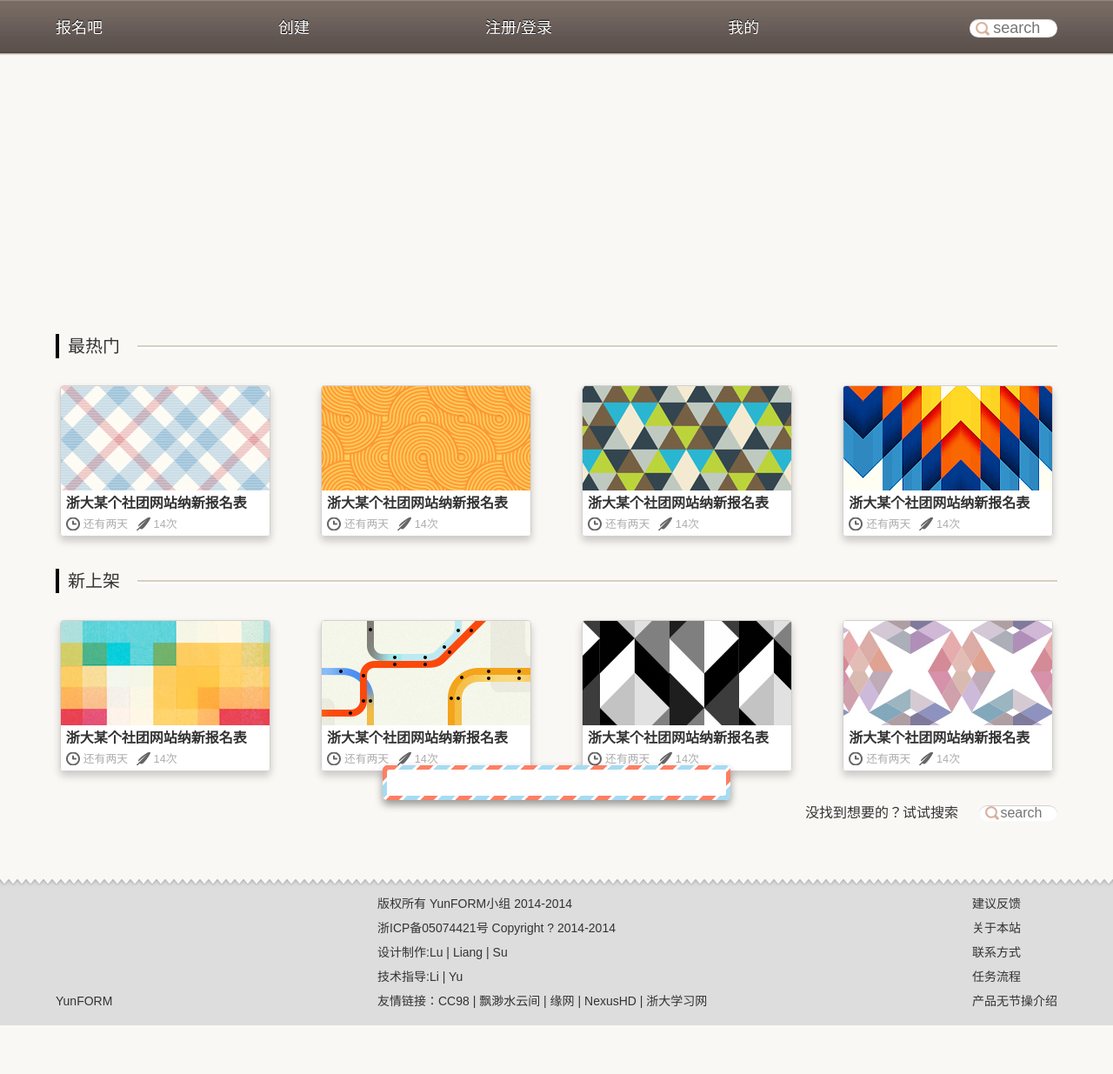
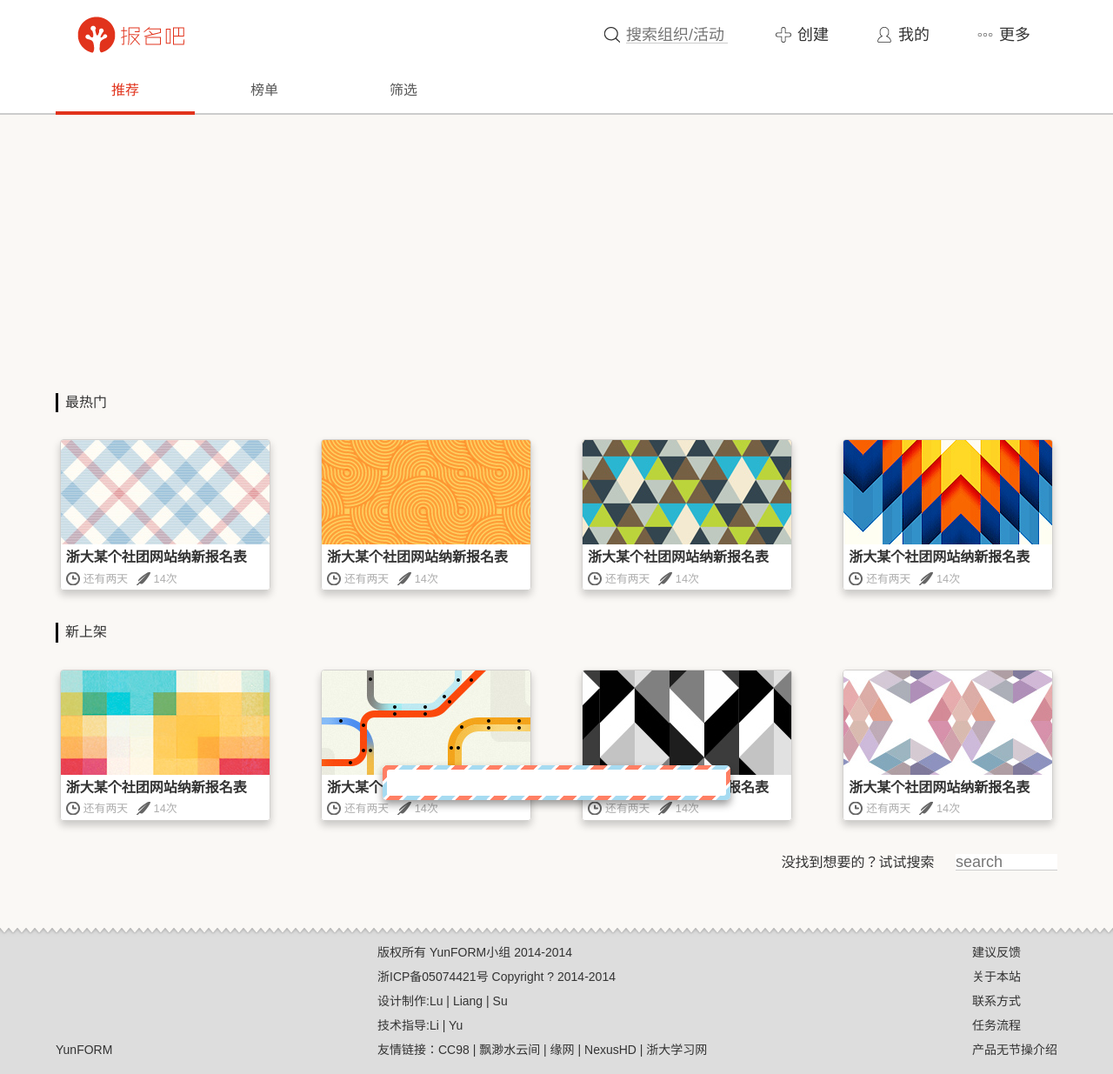
Before and after one commit to YunformDevelopers/bmb0.2, a PHP site: page / in a window 1280 px wide. Shown: the whole page at 87% size. Before the commit the page ends 1179 px from the top, so only its background shows below. Run offline with PHP 8.4, Linux system fonts and the light colour scheme.

Commit message:
暂时把新的头写好了

```diff
--- a/includes/header.inc.php
+++ b/includes/header.inc.php
@@ -20,26 +20,58 @@ if(isset($_POST['username'])&&isset($_POST['password'])){
 }
 ?>
 <div id='header'>
-	<ul>
-		<li><a href='index.php' title="访问首页，看看新鲜事物">报名吧</a></li>
-		<li><a href='create.php'>创建</a></li>
-		<?php if(!(isset($_COOKIE['srtp-username'])&&isset($_COOKIE['srtp-password'])))
-		echo "<li><a href='#' id=\"register-msg\">注册</a>/<a href='#' id=\"login-msg\">登录</a></li>";
-		else
-		echo "<li><a href='#'>欢迎你</a>/<a href='logout.php'>退出</a></li>";?>
-		<li><a href='personal.php'>我的</a></li>
-		<li class="search">
-	       	<div class='search'>
+    <ul class="header-list clear-float">
+    	<li class="head-item index logo left">
+        	<a class="head-link" href='index.php' title="报名吧首页" >
+            	<span class="head-name">&nbsp;&nbsp;&nbsp;&nbsp;&nbsp;&nbsp;&nbsp;&nbsp;&nbsp;&nbsp;&nbsp;&nbsp;&nbsp;&nbsp;&nbsp;&nbsp;&nbsp;</span>
+            </a>
+        </li>
+		<li class="head-item more right">
+        	<a class="head-link">
+            	<span class="head-name">更多</span>
+            </a>
+        </li>
+        <li class="head-item personal right">
+        	<a class="head-link" href='personal.php' >
+            	<span class="head-name">我的</span>
+            </a>
+        </li>
+        <li class="head-item create right">
+        	<a class="head-link" href='create.php' >
+            	<span class="head-name">创建</span>
+            </a>
+        </li>
+        <li class="head-item search right">
+
+        	<a class="head-link">
                 <form id="search" action="#">
-                    <input class="search-text" type="text"  placeholder="search" name="q"></input>
+                    <input class="search-text" type="text"  placeholder="搜索组织/活动" name="q"></input>
                 </form>
-			</div>
-		</li>
-		<li  class='justify-helper'></li>
-	</ul>
+            </a>
+        </li>
+    </ul>
     <div class='search-mobile search'>
         <form id="search" action="#">
             <input class="search-text" type="text"  placeholder="输入你要找的组织或活动名" name="q"></input>
         </form>
     </div>
 </div>
+<div id="tab-container">
+	<ul class="tab-list clear-float">
+    	<li class="tab-item left active">
+        	<a class="tab-link">
+        		<span class="tab-name">推荐</span>
+            </a>
+        </li>
+        <li class="tab-item left">
+        	<a class="tab-link">
+        		<span class="tab-name">榜单</span>
+            </a>
+        </li>
+        <li class="tab-item left">
+        	<a class="tab-link">
+        		<span class="tab-name">筛选</span>
+            </a>
+        </li>
+    </ul>
+</div>
--- a/style/index.css
+++ b/style/index.css
@@ -17,12 +17,6 @@ input,textarea,select{
 }
 body,h1,h2,h3,h4,h5,h6,p,ul,ol,form{
     margin:0;
-}
-h2 {
-	font-size: 1.25em;/* 16(来自body)*1.25=20，注意这里h2的基准就改变了 */
-	font-weight:normal;
-	border-left: 0.2em solid #000; /* 20*0.2=4 */
-	padding-left:0.5em; /* 20*0.5=10 */
 }
 h4,h5,h6{
     font-size:1em;
@@ -75,63 +69,163 @@ div{
     margin:0;
 	padding:0;
 }
+/* 清除浮动 */
+.clear-float {
+	overflow:auto;
+	zoom:1;
+	_height:1%;
+}
 
 /*因为justify一定要超过一行，所以这个放在最后用来撑宽度*/
 .justify-helper {width:100%; display:inline-block;}
 
 #header {
-	background:url(../images/header-bg.png) repeat-x;
-	height:4em; /* 16*4=64px */
+	width:100%;
+	background:#FFF;
+	height:80px;
 }
-#header ul {
-	height:4em; /* 16*4=64px */
-	line-height:4em;
+#header ul, #tab-container ul.tab-list {
+	height:80px;
 	width:90%;
 	padding:0 5%;
-	color:#fff;
-	text-align:justify;
 }
 #header ul:hover,#header ul:active {
 	cursor:default;
 }
 #header li {
-	height:64px;
-	display:inline-block;
+	height:100%;
 	font-size:18px;
-	text-shadow:0px -1px #000;/* 0.125*16=2px */
 }
-#header a:hover{
+#header li.left, #tab-container li.left {
+	float:left;
+}
+#header li.right {
+	float:right;
+}
+#header li.head-item a {
+	display:block;
+	height:18px;
+	line-height:18px;
+	padding:31px 31px 31px 49px;
+}
+#header li.logo a {
+	background:url(../images/header-icon/logo.png) no-repeat 24px center;
+}
+#header li.logo a:hover, #header li.logo a:active, #header li.logo.active a {
+	background:url(../images/header-icon/logo-hover.png) no-repeat 24px center;
+}
+
+#header li.more a {
+	background:url(../images/header-icon/more.png) no-repeat 24px center;
+}
+#header li.more a:hover, #header li.more a:active, #header li.more.active a {
+	background:url(../images/header-icon/more-hover.png) no-repeat 24px center;
+}
+
+#header li.search a {
+}
+#header li.search a {
+	background:url(../images/header-icon/search.png) no-repeat 24px center;
+}
+#header li.search a:hover, #header li.search a:active, #header li.search.active a {
+	background:url(../images/header-icon/search-hover.png) no-repeat 24px center;
+}
+
+#header li.create a {
+	background:url(../images/header-icon/create.png) no-repeat 24px center;
+}
+#header li.create a:hover, #header li.create a:active, #header li.create.active a {
+	background:url(../images/header-icon/create-hover.png) no-repeat 24px center;
+}
+
+#header li.personal a {
+	background:url(../images/header-icon/personal.png) no-repeat 24px center;
+}
+#header li.personal a:hover, #header li.personal a:active, #header li.personal.active a {
+	background:url(../images/header-icon/personal-hover.png) no-repeat 24px center;
+}
+
+#header li.head-item a:hover {
+	color:#E1331C;
+}
+#header li.head-item a:active {
+	text-shadow:0px 0px 8px #fff;
+}
+#header li.active a, #header li.active a:hover, #header li.active a:active {
+	background-color:#e1331c !important;
+	color:#fff;
+}
+#header a:hover, #tab-container li.tab-item a.tab-link:hover{
 	text-decoration:none;
 }
-
+/* TODO:这里待修改 */
 #header .search-mobile {
 	display:none;
 }
-.search input.search-text {/* 1em=16px */
-	background:url(../images/search.png) no-repeat #fff 0.4em 62%;
-	background-size:16px 16px;
-	padding:0 1em 0 1.5em;
-	box-shadow: 0 1px 0 rgba(255, 255, 255, 0.1), 0 1px 1px rgba(0, 0, 0, 0.2) inset;-moz-box-shadow: 0 1px 0 rgba(255, 255, 255, 0.1), 0 1px 1px rgba(0, 0, 0, 0.2) inset;
+.search input.search-text {
+	font-size:18px;
 	border:none;
-	border-radius:2em;-moz-border-radius:2em;-ms-border-radius:2em;
-	color:#6e432f;
-	width:3.1em;
+	border-bottom:solid 1px #ccc;
+	color:#000;
+	height:18px;
+	width:6.5em;
 	transition:all 0.5s ease;-moz-transition:all 0.5s ease;
 }
 .search input.search-text:focus{
-	width:6em;
+	width:9em;
 }
+
+#tab-container {
+	width:100%;
+	height:50px;
+	background:#FFF;
+	border-bottom:solid #ccc 2px;
+}
+#tab-container ul.tab-list {
+	height:52px;
+}
+#tab-container li.tab-item {
+	height:48px;
+}
+
+#tab-container li.tab-item a.tab-link {
+	display:block;
+	font-size:16px;
+	padding:0 4em;
+	height:100%;
+	line-height:48px;
+	color:#555;
+	border-bottom:solid 4px rgba(255,255,255,0);
+}
+#tab-container li.tab-item a.tab-link:hover {
+	background-color:#eee;
+	border-bottom:solid 4px #ef4b35;
+}
+#tab-container li.tab-item a.tab-link:active {
+	background-color:#ddd;
+	border-bottom:solid 4px #b01500;
+	text-shadow:0px 0px 10px #fff;
+}
+#tab-container li.active a.tab-link, #tab-container li.active a.tab-link:hover, #tab-container li.active a.tab-link:active {
+	border-bottom:solid 4px #E1331C;
+	color:#E1331C;
+}
+
 
 .section-header {
 	position:relative;
 }
-.section-header h2{
-	background:#faf8f5;
+.section-header h2 {
+	font-size:16px;
 	z-index:2;
 	padding-right:1em;
-	display:inline-block;
+	font-weight:normal;
+	border-left: 0.2em solid #000;
+	padding-left:0.5em;
 }
+
 .h2-line {
+	display:none;
 	z-index:-1;
 	position:absolute;
 	top:0.8em; left:0;
@@ -142,6 +236,7 @@ div{
 }
 
 #slideshow {height:20em; display:block;}
+
 /* 这个其他section也可以重用  */
 .section,.reminder,#footer {
 	width:90%;
```
Also changed, not shown: images/header-icon/create-active.png (added), images/header-icon/create-hover.png (added), images/header-icon/create.png (added), images/header-icon/logo-active.png (added), images/header-icon/logo.png (added), images/header-icon/more-active.png (added), images/header-icon/more-hover.png (added), images/header-icon/more.png (added), images/header-icon/personal-active.png (added), images/header-icon/personal-hover.png (added), images/header-icon/personal.png (added), images/header-icon/reddot.png (added), images/header-icon/search-active.png (added), images/header-icon/search-hover.png (added), 1 more files.
